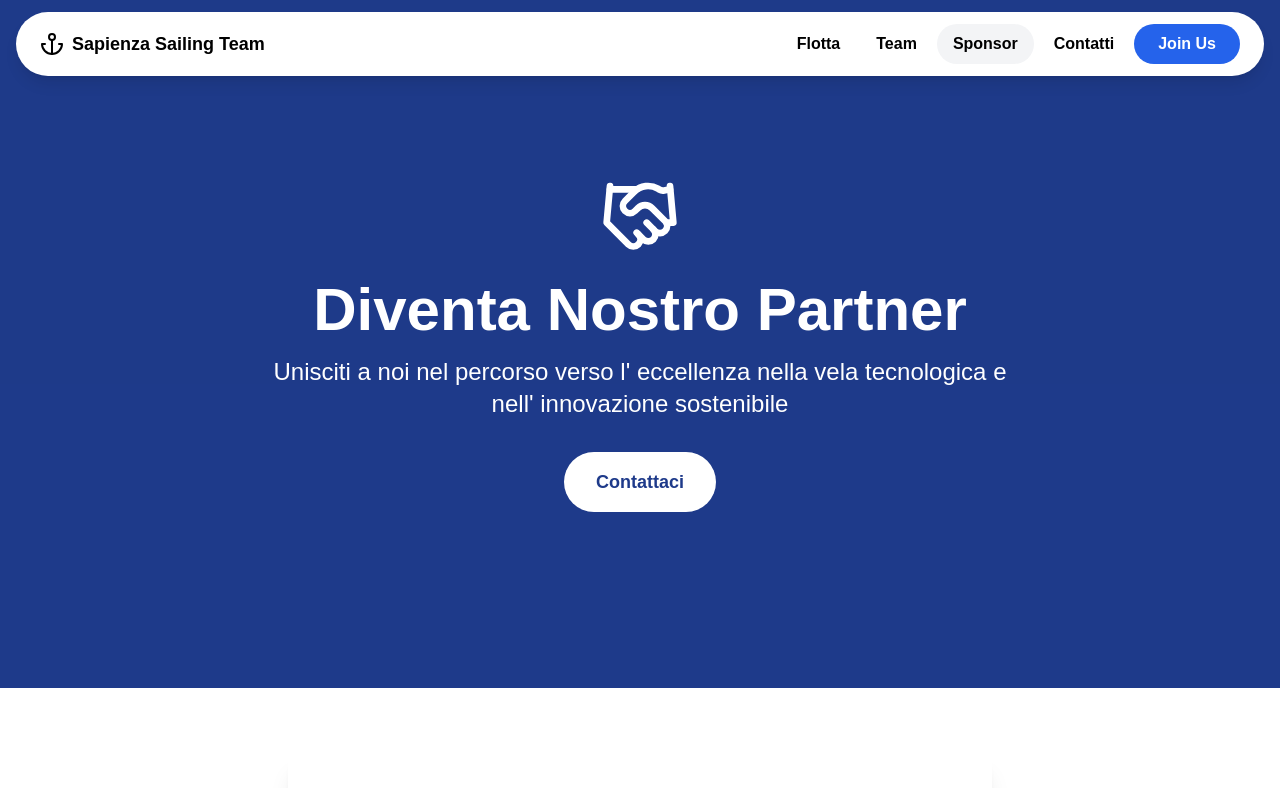
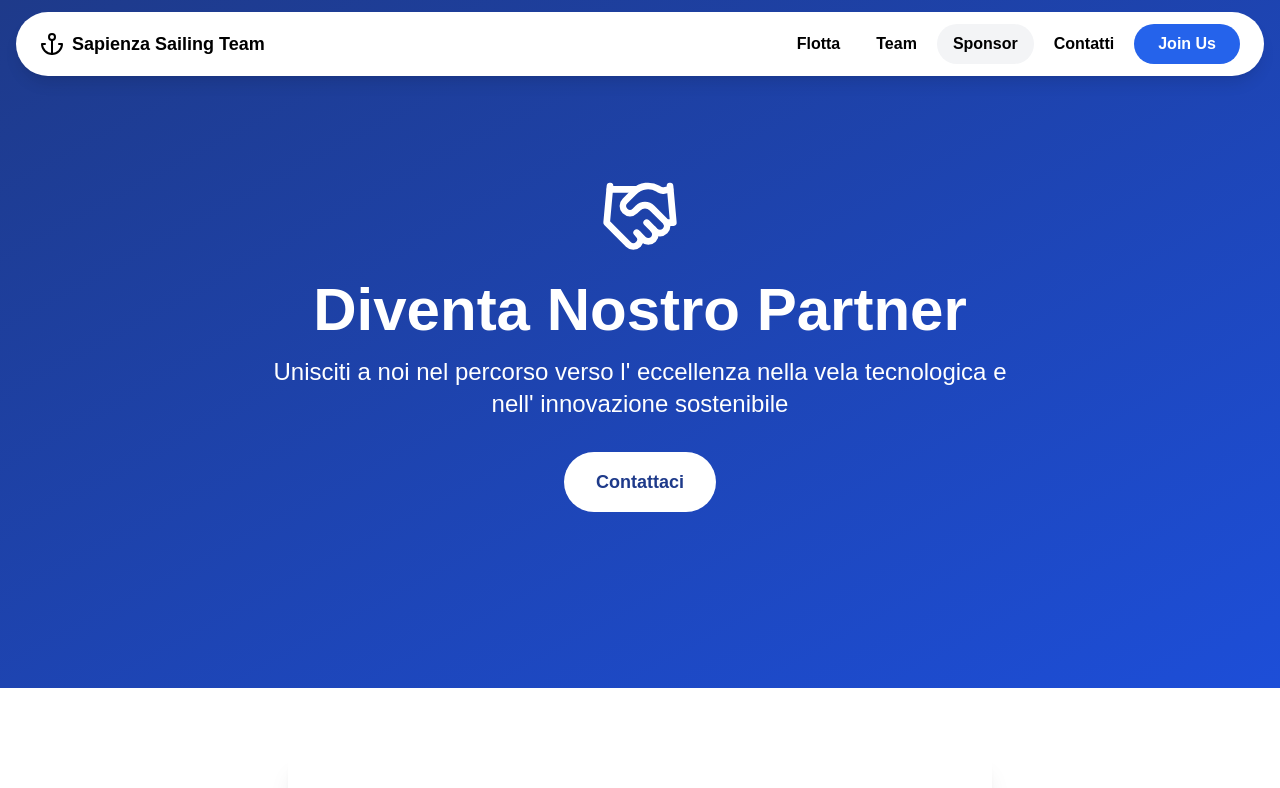
Before and after one commit to nannipy/sapienzafoilingteam, a Next.js app: page /sponsor in a window 1280 px wide. Shown: the top 788 px of the page. Built offline with nearby package versions, Linux system fonts and the light colour scheme.

Commit message:
color background for pages

```diff
--- a/app/contact/page.tsx
+++ b/app/contact/page.tsx
@@ -42,8 +42,8 @@ const ContactPage = () => {
   return (
     <main className="min-h-screen bg-white text-black">
       {/* Hero Section */}
-      <div className="relative h-96 bg-blue-900 ">
-        <div className="absolute inset-0 bg-gradient-to-r from-blue-900 to-blue-800 opacity-90" />
+      <div className="relative h-96 bg-gradient-to-br from-blue-900 to-blue-700 ">
+        <div className="absolute inset-0 " />
         <div className="relative z-10 h-full flex flex-col items-center justify-center text-white px-4">
           <MessageSquare className="w-16 h-16 mb-4" />
           <h1 className="text-4xl md:text-5xl font-bold mb-2">Contattaci</h1>
--- a/app/fleet/page.tsx
+++ b/app/fleet/page.tsx
@@ -91,8 +91,8 @@ const FleetPage = () => {
   return (
     <main className="min-h-screen bg-white text-black">
       {/* Hero Section */}
-      <div className="relative h-96 bg-blue-900">
-        <div className="absolute inset-0 bg-gradient-to-r from-blue-900 to-blue-800 opacity-90" />
+      <div className="relative h-96 bg-gradient-to-br from-blue-900 to-blue-700">
+        <div className="absolute inset-0 " />
         <div className="relative z-10 h-full flex flex-col items-center justify-center text-white px-4">
           <Sailboat className="w-16 h-16 mb-4" />
           <h1 className="text-4xl md:text-5xl font-bold mb-2">La Nostra Flotta</h1>
--- a/app/sponsor/page.tsx
+++ b/app/sponsor/page.tsx
@@ -8,8 +8,8 @@ const SponsorPage = () => {
   return (
     <main className="min-h-screen bg-white text-black">
       {/* Hero Section */}
-      <div className="relative h-full  bg-blue-900">
-        <div className="absolute h-96 inset-0 bg-blue-900 opacity-90" />
+      <div className="relative h-full  bg-gradient-to-br from-blue-900 to-blue-700">
+        <div className="absolute h-96 inset-0 " />
         <div className="relative z-10 h-full p-44 flex flex-col items-center justify-center text-white px-4">
           <HandshakeIcon className="w-20 h-20 mb-6" />
           <h1 className="text-5xl md:text-6xl font-bold mb-4 text-center">Diventa Nostro Partner</h1>
--- a/app/team/page.tsx
+++ b/app/team/page.tsx
@@ -102,7 +102,7 @@ const TeamPage = () => {
   return (
     <main className="min-h-screen bg-white text-black">
       {/* Header Section */}
-      <div className="relative h-96 bg-blue-900 overflow-hidden">
+      <div className="relative h-96 bg-gradient-to-br from-blue-900 to-blue-700 overflow-hidden">
         <div className="relative z-10 h-full flex flex-col items-center justify-center text-white">
           <Users className="w-16 h-16 mb-4" />
           <h1 className="text-4xl md:text-5xl font-bold mb-2">Il Nostro Team</h1>
```
